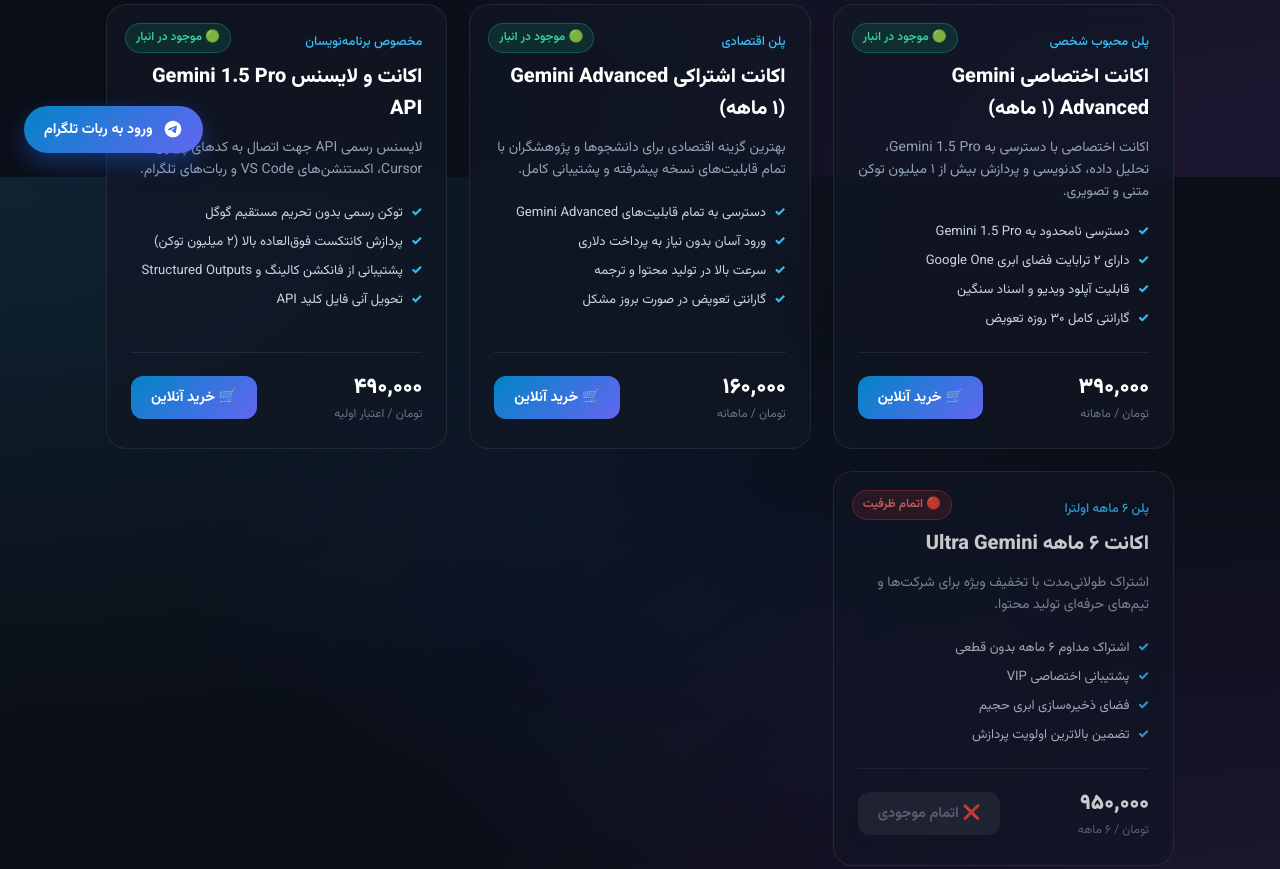
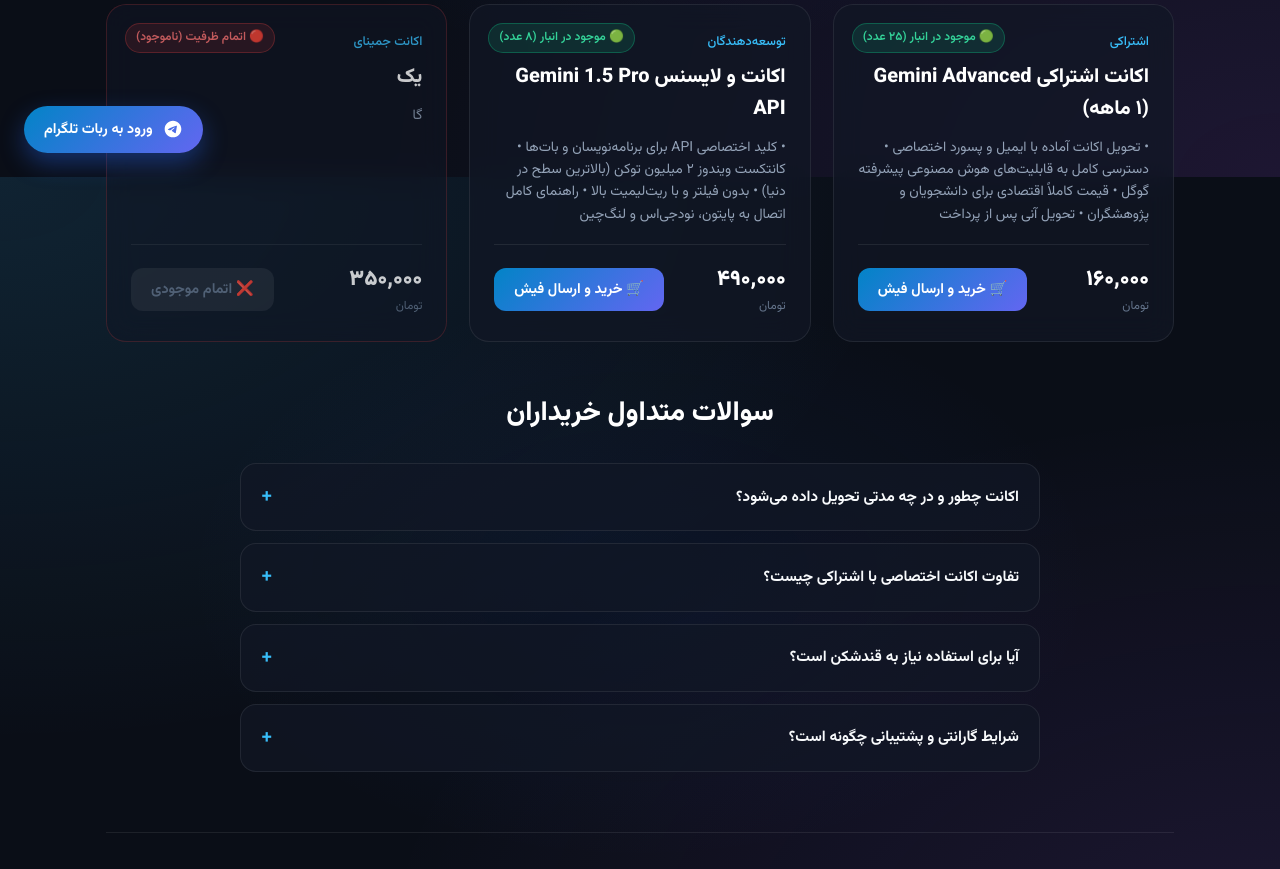
Before and after one commit to arianf3/gemini-shop-bot, a website: page index.html in a window 1280 px wide. Shown: the part 623-1492 px from the top of the page. Drawn offline with Linux system fonts and the light colour scheme.

Commit message:
feat(web): sync dynamic product catalog and streamlined receipt ordering with bot

```diff
--- a/index.html
+++ b/index.html
@@ -696,104 +696,8 @@
 
     <!-- Products Grid -->
     <div class="products-grid" id="productsGrid">
-      <!-- Product 1 -->
-      <div class="card" data-category="اختصاصی">
-        <span class="card-badge badge-in-stock">🟢 موجود در انبار</span>
-        <div>
-          <span class="card-category">پلن محبوب شخصی</span>
-          <h3 class="card-title">اکانت اختصاصی Gemini Advanced (۱ ماهه)</h3>
-          <p class="card-desc">اکانت اختصاصی با دسترسی به Gemini 1.5 Pro، تحلیل داده، کدنویسی و پردازش بیش از ۱ میلیون توکن متنی و تصویری.</p>
-          <ul class="feature-list">
-            <li class="feature-item">دسترسی نامحدود به Gemini 1.5 Pro</li>
-            <li class="feature-item">دارای ۲ ترابایت فضای ابری Google One</li>
-            <li class="feature-item">قابلیت آپلود ویدیو و اسناد سنگین</li>
-            <li class="feature-item">گارانتی کامل ۳۰ روزه تعویض</li>
-          </ul>
-        </div>
-        <div class="card-bottom">
-          <div class="card-price">
-            <span class="price-num">۳۹۰,۰۰۰</span>
-            <span class="price-unit">تومان / ماهانه</span>
-          </div>
-          <button class="btn-buy" onclick="openCheckout('اکانت اختصاصی Gemini Advanced (۱ ماهه)', '۳۹۰,۰۰۰ تومان', 'gemini_adv_1m')">
-            🛒 خرید آنلاین
-          </button>
-        </div>
-      </div>
-
-      <!-- Product 2 -->
-      <div class="card" data-category="اشتراکی">
-        <span class="card-badge badge-in-stock">🟢 موجود در انبار</span>
-        <div>
-          <span class="card-category">پلن اقتصادی</span>
-          <h3 class="card-title">اکانت اشتراکی Gemini Advanced (۱ ماهه)</h3>
-          <p class="card-desc">بهترین گزینه اقتصادی برای دانشجوها و پژوهشگران با تمام قابلیت‌های نسخه پیشرفته و پشتیبانی کامل.</p>
-          <ul class="feature-list">
-            <li class="feature-item">دسترسی به تمام قابلیت‌های Gemini Advanced</li>
-            <li class="feature-item">ورود آسان بدون نیاز به پرداخت دلاری</li>
-            <li class="feature-item">سرعت بالا در تولید محتوا و ترجمه</li>
-            <li class="feature-item">گارانتی تعویض در صورت بروز مشکل</li>
-          </ul>
-        </div>
-        <div class="card-bottom">
-          <div class="card-price">
-            <span class="price-num">۱۶۰,۰۰۰</span>
-            <span class="price-unit">تومان / ماهانه</span>
-          </div>
-          <button class="btn-buy" onclick="openCheckout('اکانت اشتراکی Gemini Advanced (۱ ماهه)', '۱۶۰,۰۰۰ تومان', 'gemini_adv_share')">
-            🛒 خرید آنلاین
-          </button>
-        </div>
-      </div>
-
-      <!-- Product 3 -->
-      <div class="card" data-category="توسعه‌دهندگان">
-        <span class="card-badge badge-in-stock">🟢 موجود در انبار</span>
-        <div>
-          <span class="card-category">مخصوص برنامه‌نویسان</span>
-          <h3 class="card-title">اکانت و لایسنس Gemini 1.5 Pro API</h3>
-          <p class="card-desc">لایسنس رسمی API جهت اتصال به کدهای پایتون، Cursor، اکستنشن‌های VS Code و ربات‌های تلگرام.</p>
-          <ul class="feature-list">
-            <li class="feature-item">توکن رسمی بدون تحریم مستقیم گوگل</li>
-            <li class="feature-item">پردازش کانتکست فوق‌العاده بالا (۲ میلیون توکن)</li>
-            <li class="feature-item">پشتیبانی از فانکشن کالینگ و Structured Outputs</li>
-            <li class="feature-item">تحویل آنی فایل کلید API</li>
-          </ul>
-        </div>
-        <div class="card-bottom">
-          <div class="card-price">
-            <span class="price-num">۴۹۰,۰۰۰</span>
-            <span class="price-unit">تومان / اعتبار اولیه</span>
-          </div>
-          <button class="btn-buy" onclick="openCheckout('اکانت و لایسنس Gemini 1.5 Pro API', '۴۹۰,۰۰۰ تومان', 'gemini_api_pro')">
-            🛒 خرید آنلاین
-          </button>
-        </div>
-      </div>
-
-      <!-- Product 4 -->
-      <div class="card out-of-stock" data-category="اختصاصی">
-        <span class="card-badge badge-out-stock">🔴 اتمام ظرفیت</span>
-        <div>
-          <span class="card-category">پلن ۶ ماهه اولترا</span>
-          <h3 class="card-title">اکانت ۶ ماهه Ultra Gemini</h3>
-          <p class="card-desc">اشتراک طولانی‌مدت با تخفیف ویژه برای شرکت‌ها و تیم‌های حرفه‌ای تولید محتوا.</p>
-          <ul class="feature-list">
-            <li class="feature-item">اشتراک مداوم ۶ ماهه بدون قطعی</li>
-            <li class="feature-item">پشتیبانی اختصاصی VIP</li>
-            <li class="feature-item">فضای ذخیره‌سازی ابری حجیم</li>
-            <li class="feature-item">تضمین بالاترین اولویت پردازش</li>
-          </ul>
-        </div>
-        <div class="card-bottom">
-          <div class="card-price">
-            <span class="price-num">۹۵۰,۰۰۰</span>
-            <span class="price-unit">تومان / ۶ ماهه</span>
-          </div>
-          <button class="btn-buy disabled" disabled>
-            ❌ اتمام موجودی
-          </button>
-        </div>
+      <div style="grid-column: 1/-1; text-align: center; padding: 40px; color: #94a3b8; font-size: 1.1rem;">
+        در حال بارگذاری کاتالوگ زنده محصولات... ⏳
       </div>
     </div>
 
@@ -876,37 +780,99 @@
   </a>
 
   <script>
-    // Init Telegram WebApp
-    if (window.Telegram && window.Telegram.WebApp) {
-      window.Telegram.WebApp.ready();
-      window.Telegram.WebApp.expand();
+    let currentProdId = '';
+    let allProducts = [];
+
+    function toPersianDigits(num) {
+      if (num === null || num === undefined) return '';
+      const fa = ['۰','۱','۲','۳','۴','۵','۶','۷','۸','۹'];
+      return num.toString().replace(/[0-9]/g, d => fa[d]);
     }
 
-    let currentProdId = '';
+    function escapeHtml(str) {
+      return (str || '').replace(/[&<>"']/g, m => ({
+        '&': '&amp;', '<': '&lt;', '>': '&gt;', '"': '&quot;', "'": '&#39;'
+      }[m]));
+    }
+
+    async function loadProducts() {
+      const grid = document.getElementById('productsGrid');
+      try {
+        const res = await fetch('./data/database.json?t=' + Date.now());
+        if (!res.ok) throw new Error("HTTP " + res.status);
+        const data = await res.json();
+        allProducts = (data.products || []).filter(p => p.active !== false);
+
+        if (data.settings && data.settings.card_number) {
+          const cardEl = document.querySelector('.card-number');
+          if (cardEl) cardEl.textContent = data.settings.card_number;
+        }
+
+        renderProducts(allProducts);
+      } catch (err) {
+        console.warn('Fallback to local display:', err);
+      }
+    }
+
+    function renderProducts(products) {
+      const grid = document.getElementById('productsGrid');
+      if (!products || products.length === 0) {
+        grid.innerHTML = '<div style="grid-column: 1/-1; text-align: center; color: #94a3b8; padding: 40px;">در حال حاضر هیچ محصولی موجود نیست.</div>';
+        return;
+      }
+
+      grid.innerHTML = products.map(p => {
+        const inStock = p.stock > 0;
+        const badge = inStock
+          ? `<span class="card-badge badge-in-stock">🟢 موجود در انبار (${toPersianDigits(p.stock)} عدد)</span>`
+          : `<span class="card-badge badge-out-stock">🔴 اتمام ظرفیت (ناموجود)</span>`;
+
+        const priceFormatted = toPersianDigits(Number(p.price || 0).toLocaleString()) + ' تومان';
+        const cardClass = inStock ? 'card' : 'card out-of-stock';
+
+        const safeName = escapeHtml(p.name);
+        const buyBtn = inStock
+          ? `<button class="btn-buy" onclick="openCheckout('${safeName}', '${priceFormatted}', '${p.id}')">🛒 خرید و ارسال فیش</button>`
+          : `<button class="btn-buy disabled" disabled>❌ اتمام موجودی</button>`;
+
+        const desc = escapeHtml(p.description || 'اکانت با تحویل سریع و ضمانت تعویض.');
+
+        return `
+          <div class="${cardClass}" data-category="${p.category || 'عمومی'}">
+            ${badge}
+            <div>
+              <span class="card-category">${p.category || 'اکانت هوش مصنوعی'}</span>
+              <h3 class="card-title">${safeName}</h3>
+              <p class="card-desc">${desc}</p>
+            </div>
+            <div class="card-bottom">
+              <div class="card-price">
+                <span class="price-num">${toPersianDigits(Number(p.price || 0).toLocaleString())}</span>
+                <span class="price-unit">تومان</span>
+              </div>
+              ${buyBtn}
+            </div>
+          </div>
+        `;
+      }).join('');
+    }
 
     function filterProducts(cat, btn) {
       document.querySelectorAll('.tab-btn').forEach(b => b.classList.remove('active'));
       btn.classList.add('active');
 
-      const cards = document.querySelectorAll('.products-grid .card');
-      cards.forEach(card => {
-        if (cat === 'all' || card.getAttribute('data-category') === cat) {
-          card.style.display = 'flex';
-        } else {
-          card.style.display = 'none';
-        }
-      });
+      if (cat === 'all') {
+        renderProducts(allProducts);
+      } else {
+        const filtered = allProducts.filter(p => (p.category || 'عمومی').includes(cat) || (p.name || '').includes(cat));
+        renderProducts(filtered);
+      }
     }
 
-    function toggleFaq(el) {
-      const parent = el.parentElement;
-      parent.classList.toggle('open');
-    }
-
-    function openCheckout(name, price, id) {
-      currentProdId = id;
+    function openCheckout(name, priceStr, prodId) {
+      currentProdId = prodId;
       document.getElementById('modalProdName').textContent = name;
-      document.getElementById('modalProdPrice').textContent = price;
+      document.getElementById('modalProdPrice').textContent = priceStr;
       document.getElementById('checkoutModal').classList.add('active');
     }
 
@@ -915,7 +881,9 @@
     }
 
     function copyCard() {
-      navigator.clipboard.writeText('6037997000000000').then(() => {
+      const cardEl = document.querySelector('.card-number');
+      const cardRaw = cardEl ? cardEl.textContent.replace(/-/g, '').replace(/ /g, '') : '6037997000000000';
+      navigator.clipboard.writeText(cardRaw).then(() => {
         const alertEl = document.getElementById('copyAlert');
         alertEl.textContent = '✅ شماره کارت با موفقیت کپی شد!';
         setTimeout(() => {
@@ -925,13 +893,22 @@
     }
 
     function redirectToBot() {
-      const url = `https://t.me/theKiANshop_bot?start=buy_${currentProdId}`;
+      const url = `https://t.me/theKiANshop_bot?start=order_${currentProdId}`;
       if (window.Telegram && window.Telegram.WebApp && window.Telegram.WebApp.openTelegramLink) {
         window.Telegram.WebApp.openTelegramLink(url);
       } else {
         window.open(url, '_blank');
       }
     }
+
+    window.addEventListener('DOMContentLoaded', () => {
+      if (window.Telegram && window.Telegram.WebApp) {
+        window.Telegram.WebApp.ready();
+        window.Telegram.WebApp.expand();
+      }
+      loadProducts();
+    });
+
   </script>
 </body>
 </html>
```
